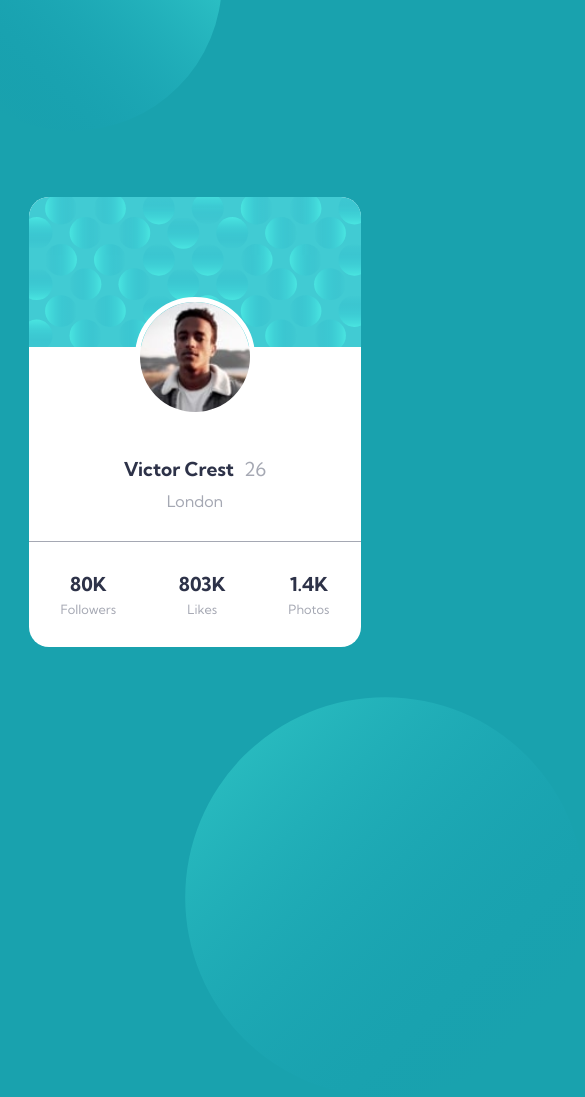
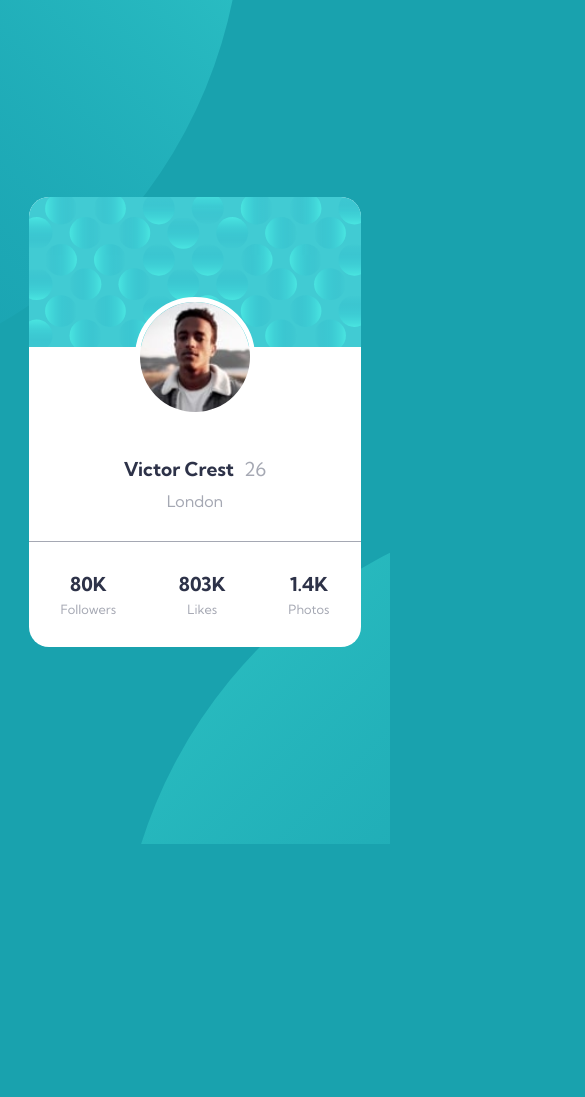
Before and after one commit to mussino/profileCard, a plain HTML site: page index.html in a window 390 px wide. Shown: the whole page, 585 px wide, since content can reach past the window. After the commit the page ends 844 px from the top, so only its background shows below. Drawn offline with Linux system fonts and the light colour scheme.

Commit message:
finished mobile first

```diff
--- a/style.css
+++ b/style.css
@@ -5,7 +5,7 @@
     padding: 0;
 }
 body {
-    /* overflow: hidden; */
+    overflow: hidden;
     min-height: 100vh;
     display: flex;
     justify-content: center;
@@ -15,22 +15,27 @@ body {
 }
 .ball-top {
     background-repeat: no-repeat;
-    object-fit: cover;
+    object-fit: none;
     position: absolute;
-    width: 300px;
-    height: 300px;
-    left: -20%;
-    top: -20%
+    object-position: 125% 100%;
+    max-width: 100%;
+    height: auto;
+    left: 0;
+    top: 0;
 }
 .ball-bottom {
+    background-repeat: no-repeat;
+    object-fit: none;
     position: absolute;
-    width: 400px;
-    height: 400px;
-    bottom: -30%;
-    right: -50%;
+    object-position: -20% -8%;
+    width: 100%;
+    height: auto;
+    bottom: 0;
+    right: 0;
 }
 .main-card {
     width: 85%;
+    height: auto;
     background-color: white;
     border-radius: 20px;
     position: relative;
```
